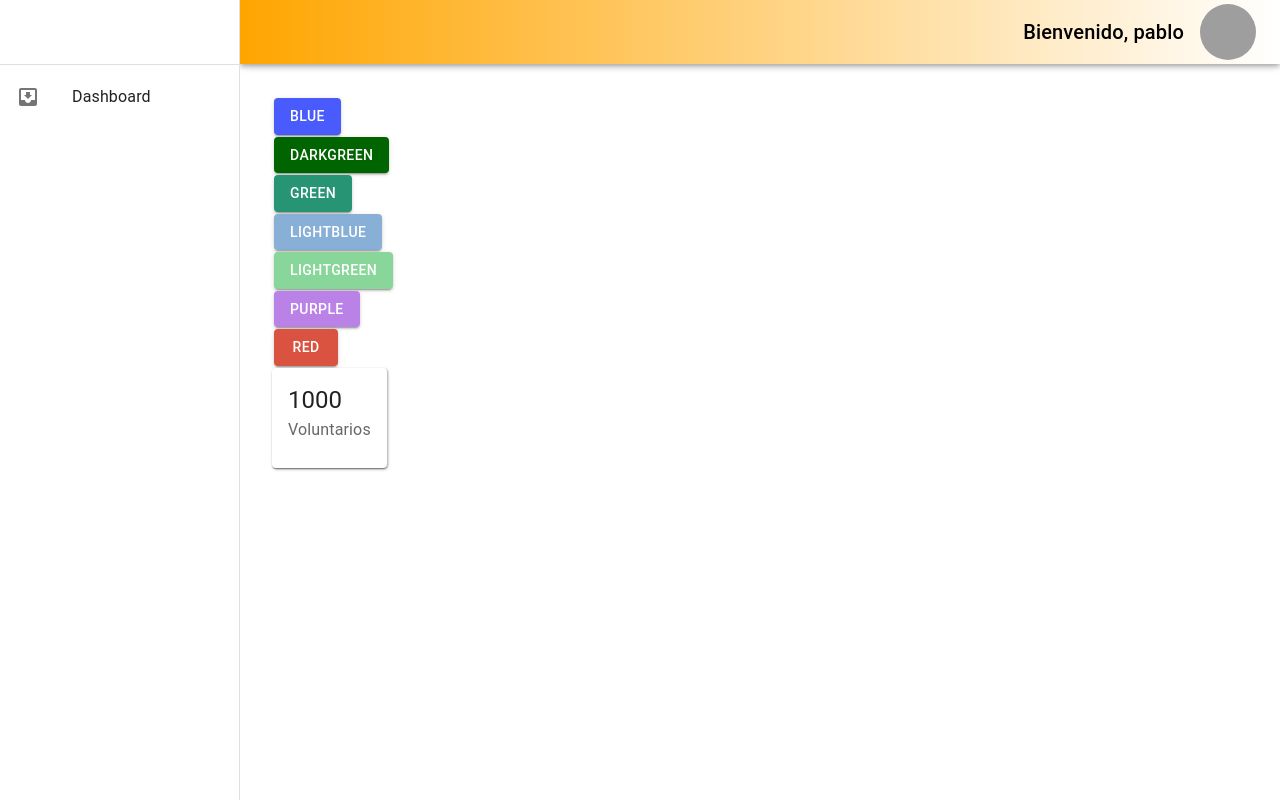
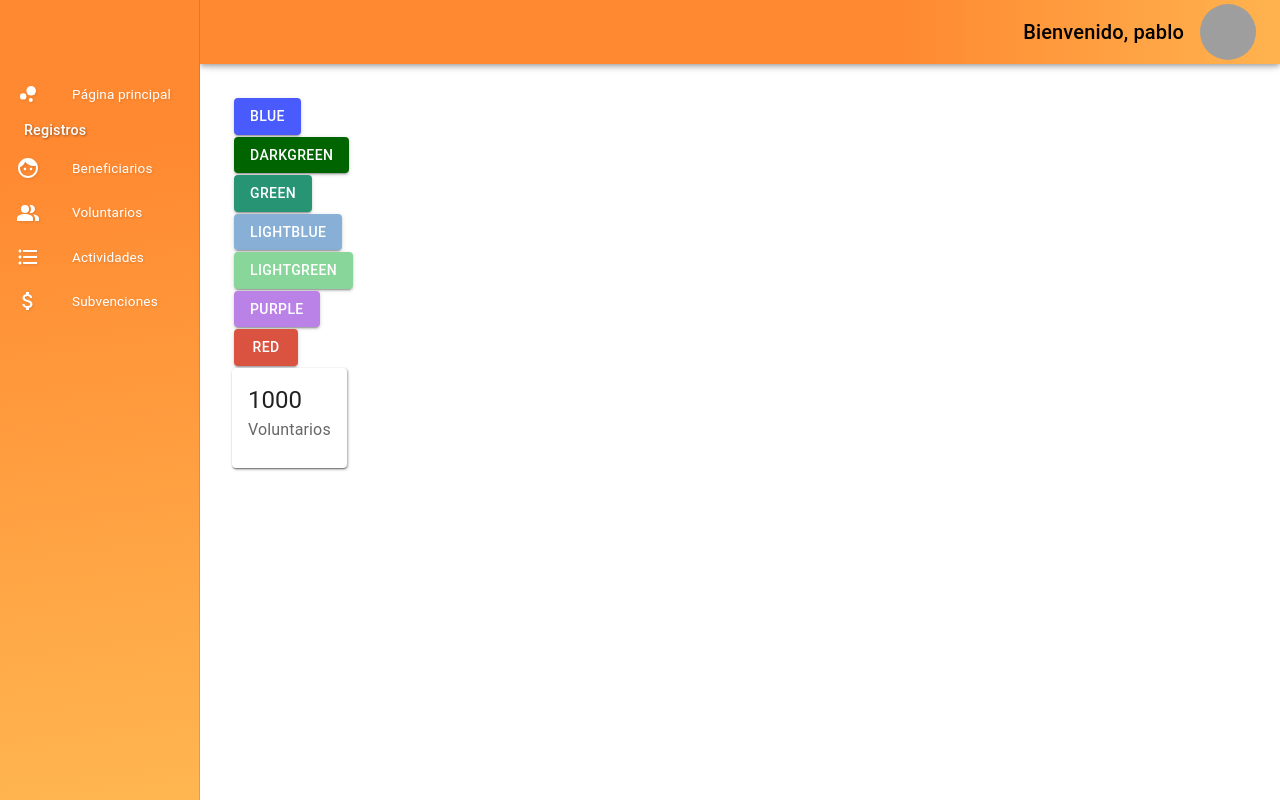
Before and after one commit to ISPP-P2/HeartForChangeFrontend, a React (Vite) app: page / in a window 1280 px wide. Built offline with nearby package versions, Linux system fonts and the light colour scheme; no server answers; grey boxes are pictures that could not be loaded; what react-auth-kit would draw is missing.

Commit message:
Added color sidebar and page buttons

```diff
--- a/src/App.jsx
+++ b/src/App.jsx
@@ -1,5 +1,5 @@
 import { Route, Routes } from "react-router-dom"
-import Index from "./routes/Index"
+import {Index} from "./routes/Index"
 import SignIn from "./routes/login/SignIn"
 
 
--- a/src/components/Sidebar.jsx
+++ b/src/components/Sidebar.jsx
@@ -1,22 +1,68 @@
-import { List, ListItem, ListItemButton, ListItemIcon, ListItemText } from '@mui/material'
+import {List, ListItem, ListItemButton, ListItemIcon, ListItemText } from '@mui/material'
 import React from 'react'
-import InboxIcon from '@mui/icons-material/MoveToInbox';
+import BubbleChartIcon from '@mui/icons-material/BubbleChart';
+import FaceIcon from '@mui/icons-material/Face';
+import PeopleAltIcon from '@mui/icons-material/PeopleAlt';
+import FormatListBulletedIcon from '@mui/icons-material/FormatListBulleted';
+import AttachMoneyIcon from '@mui/icons-material/AttachMoney';
+import { useNavigate } from 'react-router-dom';
 
 
 function Sidebar() {
+  return (
+    <>
+    <List>
+        <ButtonSideBoard text={"Página principal"} href={"/"} icon={<BubbleChartIcon sx={{color: 'white'}}/>}/>
+        <SecondaryText text={"Registros"} />
+        <ButtonSideBoard text={"Beneficiarios"} href={"/beneficiarios"}  icon={<FaceIcon sx={{color: 'white'}}/>}/>
+        <ButtonSideBoard text={"Voluntarios"} href={"/voluntarios"} icon={<PeopleAltIcon sx={{color: 'white'}}/>}/>
+        <ButtonSideBoard text={"Actividades"} href={"/actividades"} icon={<FormatListBulletedIcon sx={{color: 'white'}}/>}/>
+        <ButtonSideBoard text={"Subvenciones"} href={"/subvenciones"}  icon={<AttachMoneyIcon sx={{color: 'white'}}/>} />
+    </List>
+    </>
 
-  return (
-    <List>
-        <ListItem disablePadding>
-            <ListItemButton>
-                <ListItemIcon>
-                    <InboxIcon />
-                </ListItemIcon>
-                <ListItemText primary={"Dashboard"}/>
-            </ListItemButton>
-        </ListItem>
-    </List>
   )
 }
 
 export default Sidebar
+const SecondaryText = ({text}) => {
+  return (
+    <ListItemText
+    sx={{
+      filter: "drop-shadow(1px 1px 1px rgba(0,0,0,0.4))",
+      padding: 0 + "important!",
+      marginLeft: "1.5rem",
+      color: 'white  important!',
+      "& .MuiTypography-root":{
+        fontWeight: 500,
+        fontSize: "0.9rem",
+        padding: 0 + " !important",
+        color: 'white !important'
+      }
+    }} primary={text} />
+  )
+}
+
+const ButtonSideBoard = ({text, icon, href}) => {
+    const navigate = useNavigate()
+
+    return (
+      <ListItem onClick={()=> navigate(href)} sx={{
+          color: "white",
+          filter: "drop-shadow(1px 1px 1px rgba(0,0,0,0.1))",
+          fontSize: "10%",
+          "& .MuiTypography-root":{
+            fontSize: "0.85rem"
+          }
+      }} disablePadding>
+            <ListItemButton>
+                <ListItemIcon>
+                   {icon}
+                </ListItemIcon>
+                <ListItemText primary={text} sx={{
+                  fontSize: "1px"
+                }}/>
+            </ListItemButton>
+        </ListItem>
+    )
+}
--- a/src/components/TopBar.jsx
+++ b/src/components/TopBar.jsx
@@ -4,7 +4,7 @@ import MenuIcon from '@mui/icons-material/Menu';
 import Typography from '@mui/material/Typography';
 import users from "../static/user";
 
-const drawerWidth = 240;
+const drawerWidth = 200;
 export const TopBar = ({ handleDrawerToggle }) => {
 
   return (
@@ -13,7 +13,8 @@ export const TopBar = ({ handleDrawerToggle }) => {
       sx={{
         width: { sm: `calc(100% - ${drawerWidth}px)` },
         ml: { sm: `${drawerWidth}px` },
-        background: 'linear-gradient(to right, #FFA500, #FFFFFF)',
+        background: "rgb(255,137,49)",
+        background: "linear-gradient(90deg, rgba(255,137,49,1) 0%, rgba(255,137,49,1) 65%, rgba(255,179,79,1) 100%)"
       }}
     >
       <Toolbar sx={{ display: 'flex', justifyContent: 'space-between' }}>
--- a/src/routes/Index.jsx
+++ b/src/routes/Index.jsx
@@ -9,11 +9,11 @@ import { TopBar } from '../components/TopBar';
 import Sidebar from '../components/Sidebar';
 import AutorizedRoutes from './authorized/AuthorizedRoutes';
 
-const drawerWidth = 240;
+const drawerWidth = 200;
 
 
 
-function Index(props) {
+export function Index(props) {
   const { window } = props;
   const [mobileOpen, setMobileOpen] = React.useState(false);
 
@@ -24,7 +24,6 @@ function Index(props) {
   const drawer = (
     <div>
       <Toolbar />
-      <Divider />
       <Sidebar />
     </div>
   );
@@ -33,10 +32,11 @@ function Index(props) {
 
   return (
     <Box sx={{ display: 'flex' }}>
-      <TopBar handleDrawerToggle={handleDrawerToggle} />
+      <TopBar handleDrawerToggle={handleDrawerToggle}/>
       <Box
         component="nav"
-        sx={{ width: { sm: drawerWidth }, flexShrink: { sm: 0 } }}>
+        sx={{
+          width: { sm: drawerWidth }, flexShrink: { sm: 0 } }}>
         <Drawer
           container={container}
           variant="temporary"
@@ -46,8 +46,13 @@ function Index(props) {
             keepMounted: true, // Better open performance on mobile.
           }}
           sx={{
+            background: "rgb(0,0,0,0.1)",
             display: { xs: 'block', sm: 'none' },
             '& .MuiDrawer-paper': { boxSizing: 'border-box', width: drawerWidth },
+            '& .MuiPaper-root': {
+              background: "rgb(255,137,49)",
+              background:" linear-gradient(173deg, rgba(255,137,49,1) 0%, rgba(255,137,49,1) 20%, rgba(255,182,81,1) 100%)",
+            }
           }}>
           {drawer}
         </Drawer>
@@ -56,6 +61,10 @@ function Index(props) {
           sx={{
             display: { xs: 'none', sm: 'block' },
             '& .MuiDrawer-paper': { boxSizing: 'border-box', width: drawerWidth },
+            '& .MuiPaper-root': {
+              background: "rgb(255,137,49)",
+              background:" linear-gradient(173deg, rgba(255,137,49,1) 0%, rgba(255,137,49,1) 20%, rgba(255,182,81,1) 100%)",
+            }
           }}
           open>
           {drawer}
@@ -68,5 +77,3 @@ function Index(props) {
     </Box>
     );
 }
-
-export default Index;
```
